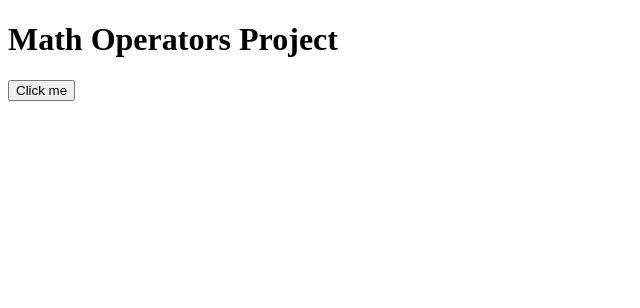
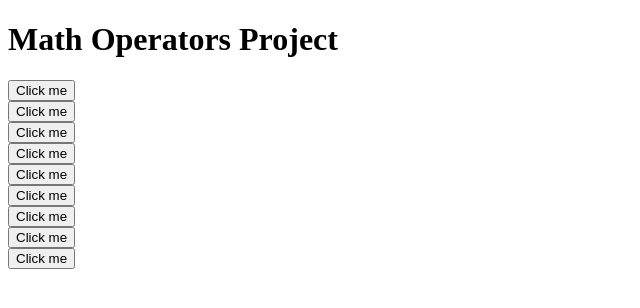
Before and after one commit to stormyheadhub/JavaScript_Projects, a plain HTML site: page Project3_math_operators/index.html in a window 1280 px wide. Shown: the whole page, without its empty margins (0-640 px from the left). Drawn offline with Linux system fonts and the light colour scheme.

Commit message:
Update index.html

```diff
--- a/Project3_math_operators/index.html
+++ b/Project3_math_operators/index.html
@@ -12,5 +12,21 @@
             <p id="Math"></p>
         </header>
         <button onclick="addition_Function()">Click me</button>
+        <br>
+        <button onclick="subtraction_Function()">Click me</button>
+        <br>
+        <button onclick="multiplication()">Click me</button>
+        <br>
+        <button onclick="division()">Click me</button>
+        <br>
+        <button onclick="more_Math()">Click me</button>
+        <br>
+        <button onclick="modulus_Operator()">Click me</button>
+        <br>
+        <button onclick="negation_Operator()">Click me</button>
+        <br>
+        <button onclick="decrement()">Click me</button>
+        <br>
+        <button onclick="increment()">Click me</button>
     </body>
 </html>
```
